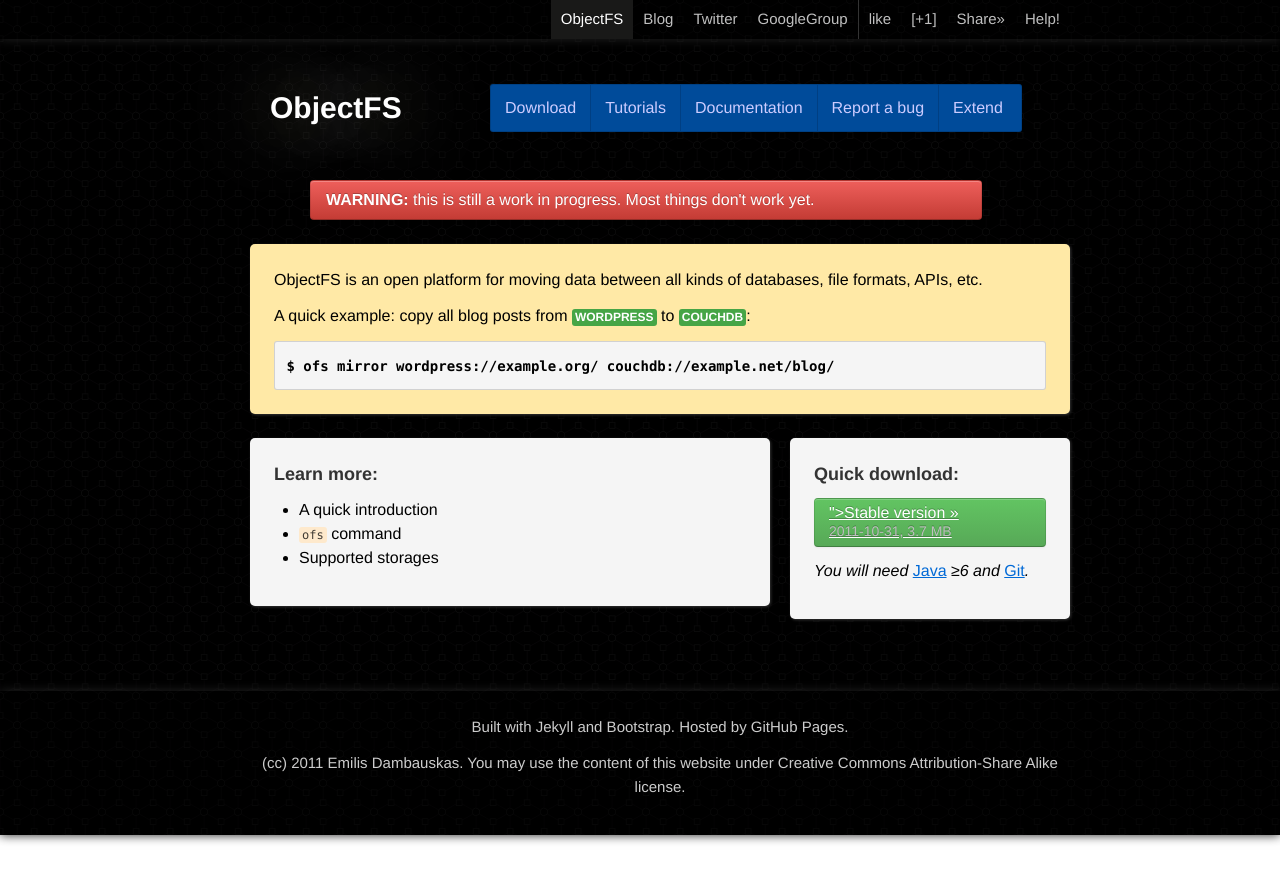
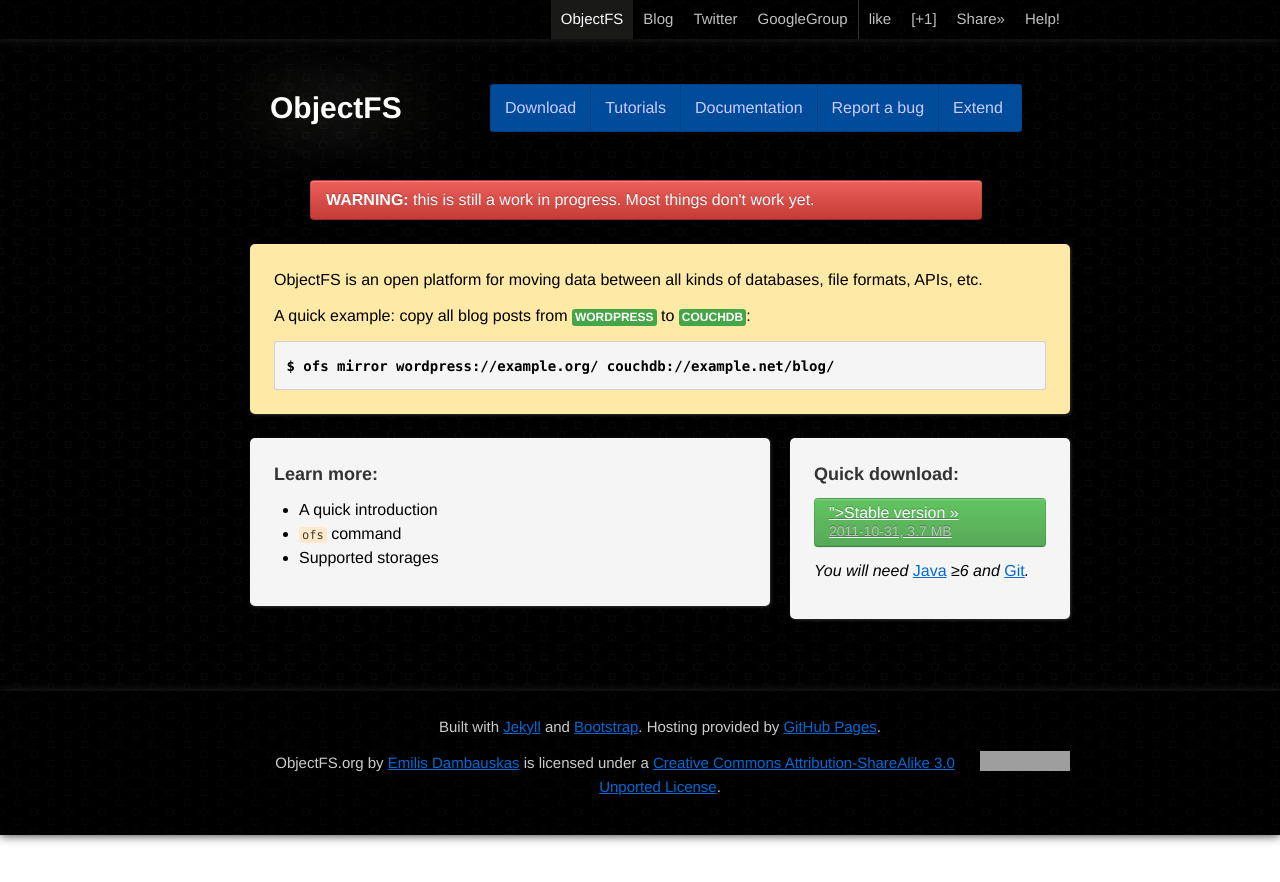
Before and after one commit to emilis/objectfs.org, a Jekyll site: the page built from index.html, in a window 1280 px wide. Shown: the top 882 px of the page. Built offline with Jekyll 4.4.1, drawn with Linux system fonts in a browser that asks for light colours; grey boxes are pictures that could not be loaded.

Commit message:
Added bottom links to Jekyll, Bootstrap, GitHub pages, etc.

```diff
--- a/_layouts/master.html
+++ b/_layouts/master.html
@@ -18,8 +18,9 @@
         <footer>
             <div class="container">
                 <div class="row span14 offset1">
-                    <p align="center">Built with Jekyll and Bootstrap. Hosted by GitHub Pages.</p>
-                    <p align="center">(cc) 2011 Emilis Dambauskas. You may use the content of this website under Creative Commons Attribution-Share Alike license.</p>
+                    <p align="center">Built with <a href="http://jekyllrb.com/">Jekyll</a> and <a href="http://twitter.github.com/bootstrap/">Bootstrap</a>. Hosting provided by <a href="http://pages.github.com/">GitHub Pages</a>.</p>
+
+                    <p align="center"><a rel="license" href="http://creativecommons.org/licenses/by-sa/3.0/"><img alt="Creative Commons License" style="border-width:0" src="http://i.creativecommons.org/l/by-sa/3.0/88x31.png" align="right"></a><span xmlns:dct="http://purl.org/dc/terms/" property="dct:title">ObjectFS.org </span> by <a xmlns:cc="http://creativecommons.org/ns#" href="http://emilis.github.com/" property="cc:attributionName" rel="cc:attributionURL">Emilis Dambauskas</a> is licensed under a <a rel="license" href="http://creativecommons.org/licenses/by-sa/3.0/">Creative Commons Attribution-ShareAlike 3.0 Unported License</a>.</p>
                 </div>
             </div>
         </footer>
```
